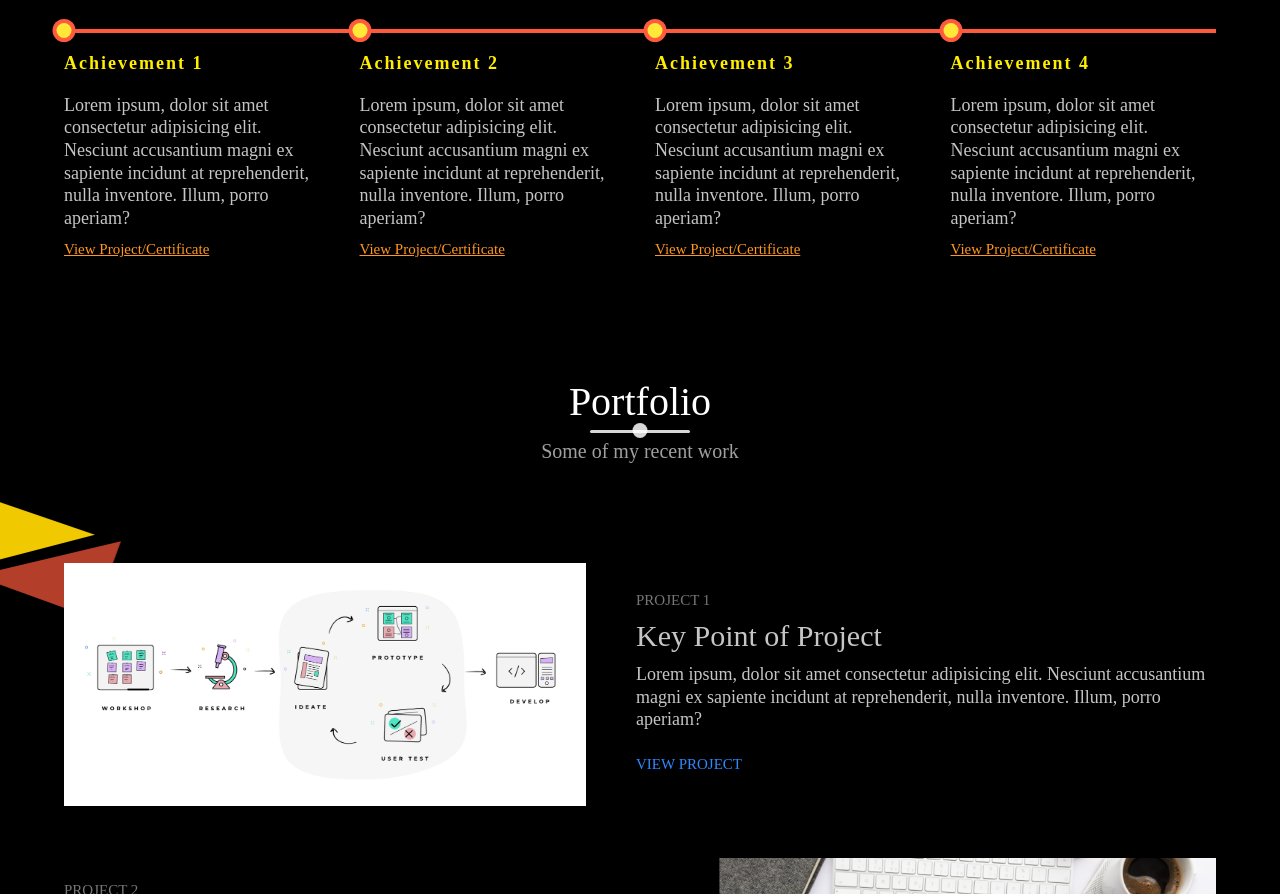
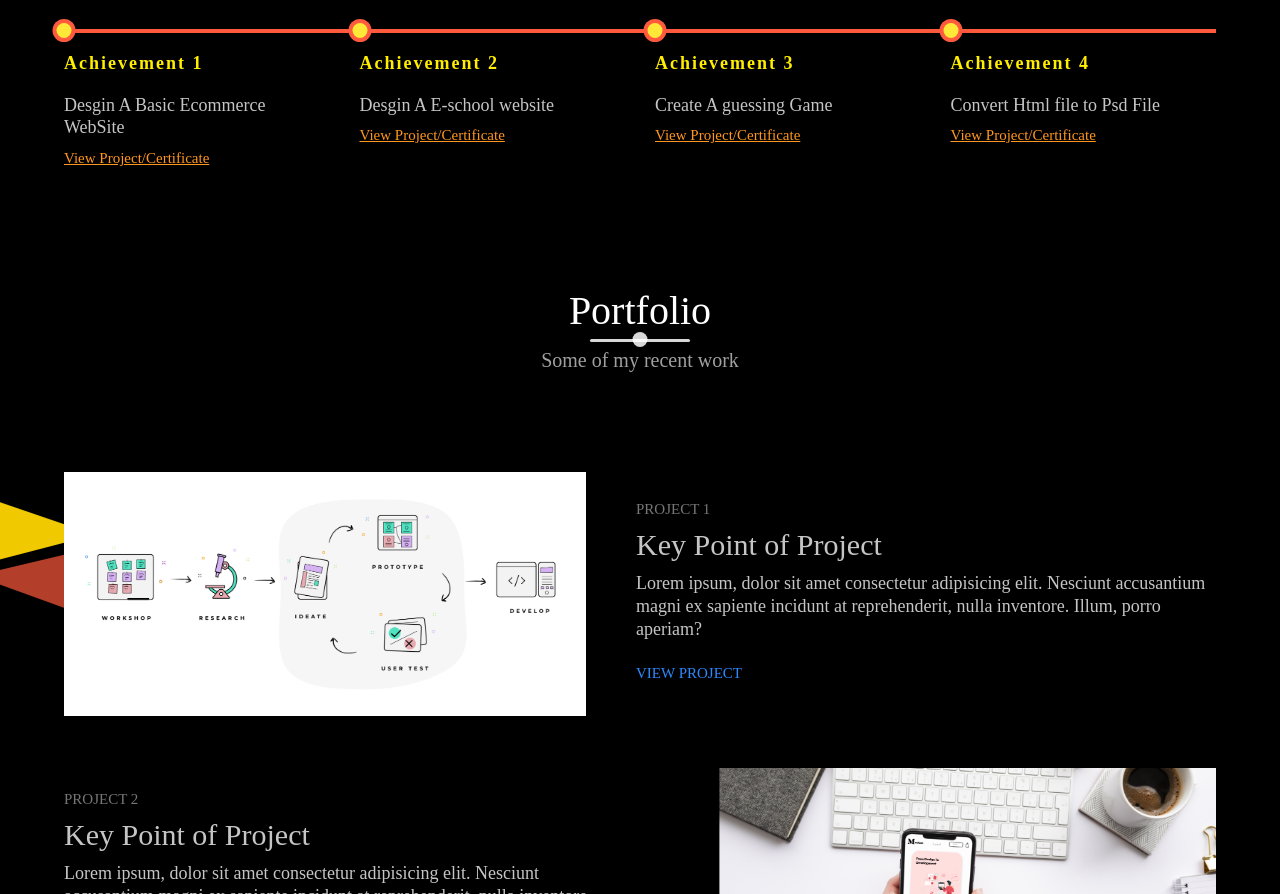
Before and after one commit to mdnahid47/portfolio-website, a plain HTML site: page index.html in a window 1280 px wide. Shown: the part 1683-2577 px from the top of the page. Drawn offline with nearby package versions, Linux system fonts and the light colour scheme; a web font is replaced by a local one.

Commit message:
first Commit

```diff
--- a/index.html
+++ b/index.html
@@ -151,37 +151,37 @@
 
                     <h3>Achievement 1</h3>
                     <p>
-                        Lorem ipsum, dolor sit amet consectetur adipisicing elit. Nesciunt accusantium magni ex sapiente incidunt at reprehenderit, nulla inventore. Illum, porro aperiam?
+                        Desgin A Basic Ecommerce WebSite
                     </p>
                     <br>
-                    <a href=" " class="cta">View Project/Certificate</a>
+                    <a href=" https://mdnahid47.github.io/psd-1/" class="cta">View Project/Certificate</a>
                 </div>
                 <div class="skill" data-date="Title" data-aos="fade-right" data-aos-delay="600ms">
 
                     <h3>Achievement 2</h3>
                     <p>
-                        Lorem ipsum, dolor sit amet consectetur adipisicing elit. Nesciunt accusantium magni ex sapiente incidunt at reprehenderit, nulla inventore. Illum, porro aperiam?
+                        Desgin A E-school website
                     </p>
                     <br>
-                    <a href="" class="cta">View Project/Certificate</a>
+                    <a href="https://mdnahid47.github.io/e-school/" class="cta">View Project/Certificate</a>
                 </div>
                 <div class="skill" data-date="Title" data-aos="fade-right" data-aos-delay="900ms">
 
                     <h3>Achievement 3</h3>
                     <p>
-                        Lorem ipsum, dolor sit amet consectetur adipisicing elit. Nesciunt accusantium magni ex sapiente incidunt at reprehenderit, nulla inventore. Illum, porro aperiam?
+                        Create A guessing Game
                     </p>
                     <br>
-                    <a href=" " class="cta">View Project/Certificate</a>
+                    <a href="https://mdnahid47.github.io/guessing-game/ " class="cta">View Project/Certificate</a>
                 </div>
                 <div class="skill" data-date="Title" data-aos="fade-right" data-aos-delay="1200ms">
 
                     <h3>Achievement 4</h3>
                     <p>
-                        Lorem ipsum, dolor sit amet consectetur adipisicing elit. Nesciunt accusantium magni ex sapiente incidunt at reprehenderit, nulla inventore. Illum, porro aperiam?
+                        Convert Html file to Psd File
                     </p>
                     <br>
-                    <a href="" class="cta">View Project/Certificate</a>
+                    <a href="https://mdnahid47.github.io/psd-1/" class="cta">View Project/Certificate</a>
                 </div>
 
 
```
